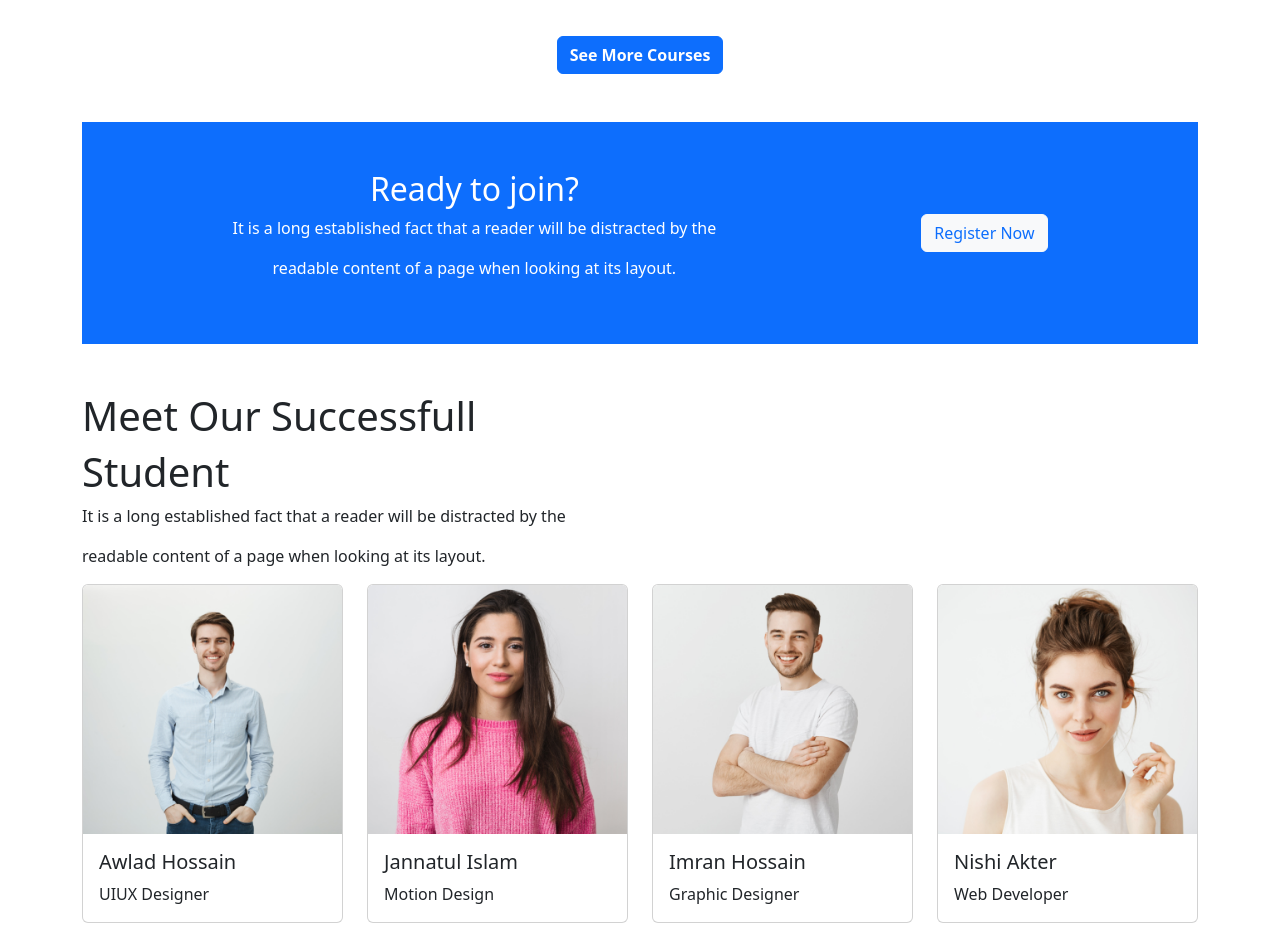
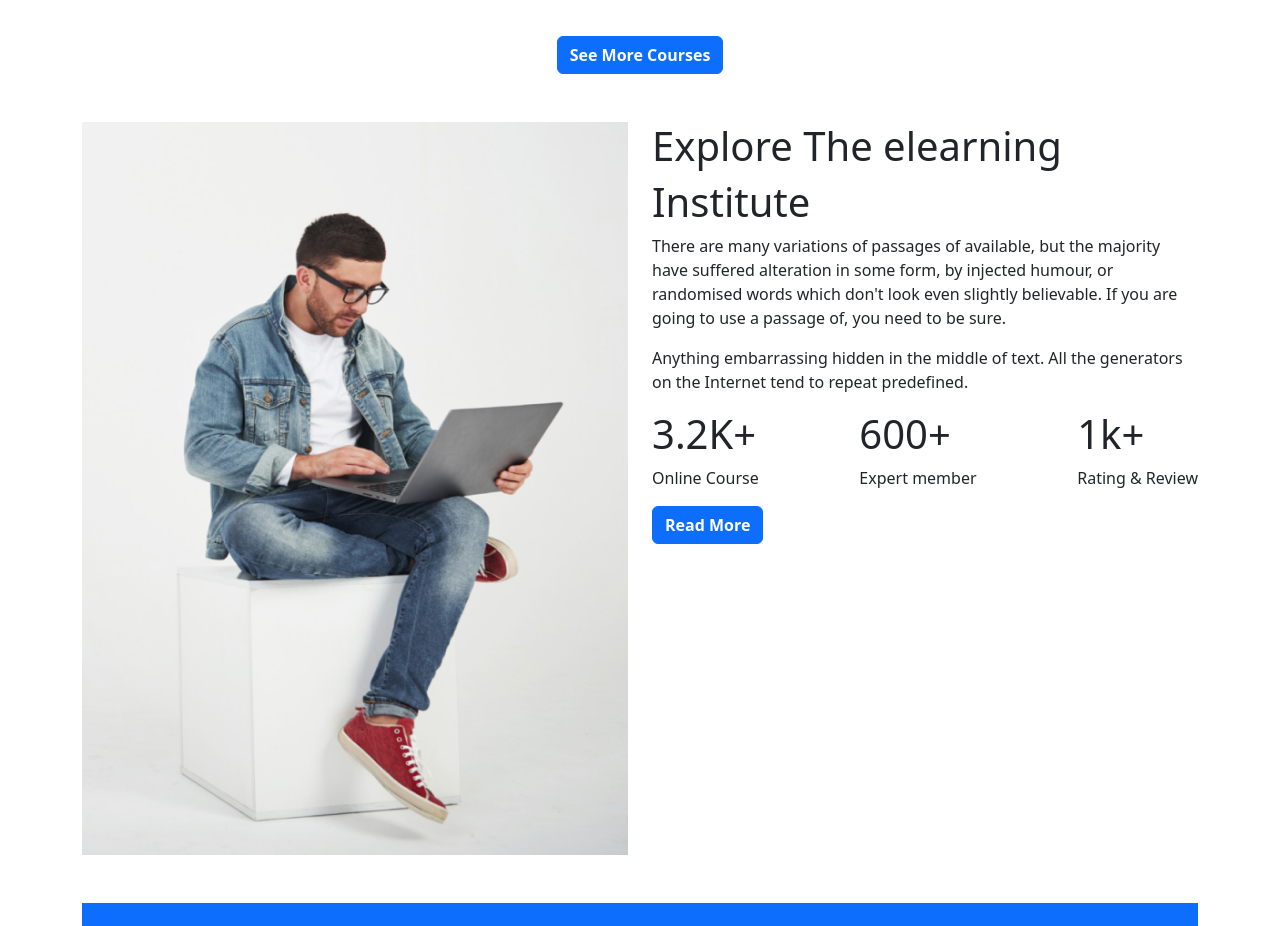
Before and after one commit to Avijit-Sarkar-Avi/Assignment_three, a plain HTML site: page index.html in a window 1280 px wide. Shown: the part 1760-2686 px from the top of the page. Drawn offline with nearby package versions, Linux system fonts and the light colour scheme.

Commit message:
Added Elearning

```diff
--- a/index.html
+++ b/index.html
@@ -207,6 +207,86 @@
             </div>
         </section>
         <!-- Course End -->
+
+        <!-- Elearning Start -->
+        <div class="container mt-5 mb-5">
+            <div class="row">
+                <div class="col-12 col-md-6">
+                    <img class="img-fluid" src="images/working.png" alt="">
+                </div>
+                <div class="col-12 col-md-6">
+                    <h1>Explore The elearning</h1>
+                    <h1>Institute</h1>
+                    <p>There are many variations of passages of available, but the
+                        majority have suffered alteration in some form, by injected humour, or
+                        randomised words which don't look even slightly believable. If you are going
+                        to use a passage of, you need to be sure.
+                        <span class="text-primary fw-bold d-lg-none">See More...</span>
+                    </p>
+                    <div class="d-lg-inline d-md-none d-none">
+                        <p>Anything embarrassing hidden in the middle of text. All the
+                            generators on the Internet tend to repeat predefined.</p>
+                    </div>
+
+                    <div class="d-flex justify-content-between flex-lg-nowrap flex-md-wrap flex-wrap">
+                        <div>
+                            <h1>3.2K+</h1>
+                            <p>Online Course</p>
+                        </div>
+                        <div>
+                            <h1>600+</h1>
+                            <p>Expert member</p>
+                        </div>
+                        <div>
+                            <h1>1k+</h1>
+                            <p>Rating & Review</p>
+                        </div>
+                    </div>
+                    <div>
+                        <button class="btn btn-primary fw-bold">Read More</button>
+                    </div>
+                </div>
+            </div>
+        </div>
+
+
+
+        <!-- <section class="container mt-5 mb-5">
+            <div class="d-flex flex-md-nowrap flex-wrap">
+                <div><img src="images/working.png" alt=""></div>
+                <div class="p-5">
+                    <h1>Explore The elearning</h1>
+                    <h1>Institute</h1>
+                    <p>There are many variations of passages of Lorem Ipsum available, but the
+                        majority have suffered alteration in some form, by injected humour, or
+                        randomised words which don't look even slightly believable. If you are going
+                        to use a passage of Lorem Ipsum, you need to be sure.</p>
+                    <p>Anything embarrassing hidden in the middle of text. All the Lorem Ipsum
+                        generators on the Internet tend to repeat predefined.</p>
+
+                    <div class="d-flex justify-content-between flex-lg-nowrap flex-md-wrap flex-sm-wrap">
+                        <div>
+                            <h1>3.2K+</h1>
+                            <p>Online Course</p>
+                        </div>
+                        <div>
+                            <h1>600+</h1>
+                            <p>Expert member</p>
+                        </div>
+                        <div>
+                            <h1>1k+</h1>
+                            <p>Rating & Review</p>
+                        </div>
+                    </div>
+                    <div>
+                        <button class="btn btn-primary fw-bold">Read More</button>
+                    </div>
+                </div>
+            </div>
+        </section> -->
+
+
+        <!-- Elearning End -->
 
         <!-- Ready to Join Start -->
         <section class="container">
@@ -451,13 +531,13 @@
                     </div>
                 </div>
                 <div class="accordion-item">
-                    <h2 class="accordion-header" id="headingThree">
+                    <h2 class="accordion-header" id="headingFour">
                         <button class="accordion-button collapsed" type="button" data-bs-toggle="collapse"
-                            data-bs-target="#collapseThree" aria-expanded="false" aria-controls="collapseThree">
+                            data-bs-target="#collapseFour" aria-expanded="false" aria-controls="collapseFour">
                             <h5>What is Semantic Tag?</h5>
                         </button>
                     </h2>
-                    <div id="collapseThree" class="accordion-collapse collapse" aria-labelledby="headingThree"
+                    <div id="collapseFour" class="accordion-collapse collapse" aria-labelledby="headingFour"
                         data-bs-parent="#accordionExample">
                         <div class="accordion-body">
                             The HTML semantics refers to the tags that provide meaning to an HTML page rather than just
@@ -471,6 +551,7 @@
         </section>
         <!-- Frequently Questions End -->
 
+        <!-- Trusted Companies Start  -->
         <section class="d-none d-md-none d-lg-inline m-5">
             <h1 class="text-center">Trusted by over 800+ companies</h1>
             <div class="text-center">
@@ -482,8 +563,19 @@
                 <img src="images/company/company-6.png" class="m-4" alt="">
             </div>
         </section>
+        <!-- Trasted Companies End -->
     </main>
 
+    <Footer class="text-center bg-dark text-white p-5">
+        <h2>Pro Edu</h2>
+        <span>Office 41, Zawaya Buildin, Ghala Muscat,</span><br>
+        <span>Sultanate of Oman</span><br>
+        <span>Privacy Ploicy | Terms of use</span><br><br>
+        <i class="fa-brands fa-square-facebook fa-2xl m-2"></i>
+        <i class="fa-brands fa-square-twitter fa-2xl m-2"></i>
+        <i class="fa-brands fa-linkedin fa-2xl m-2"></i>
+        <i class="fa-brands fa-tiktok fa-2xl m-2"></i>
+    </Footer>
 
 </body>
 
```
